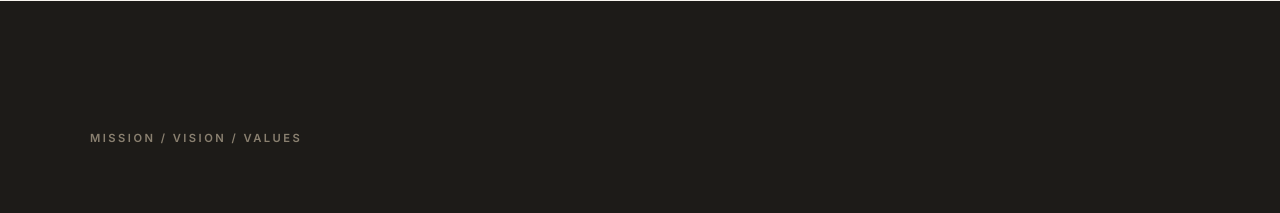
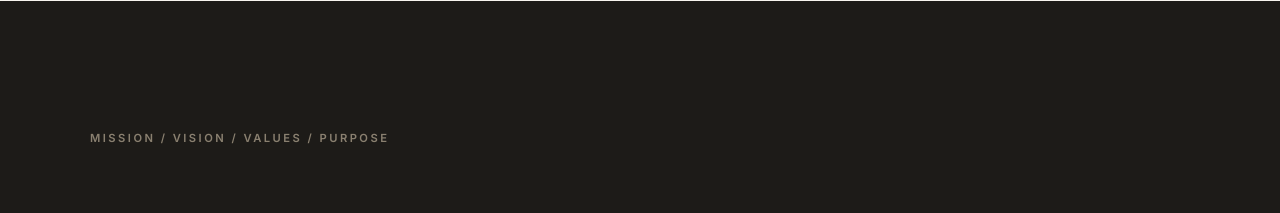
Before and after one commit to akhauoli/hauoli-site, a React (Vite) app: page / in a window 1280 px wide. Shown: the part 3120-3333 px from the top of the page. Built offline with nearby package versions, Linux system fonts and the light colour scheme.

Commit message:
MVVセクションラベルをMission/Vision/Values/Purposeに修正
Co-Authored-By: Claude Sonnet 4.6 <noreply@anthropic.com>

```diff
--- a/src/App.jsx
+++ b/src/App.jsx
@@ -274,7 +274,7 @@ function MVV() {
   return (
     <section id="mvv" className="section mvv">
       <div className={`section-inner reveal${inView ? ' in-view' : ''}`} ref={ref}>
-        <p className="section-label">Mission / Vision / Values</p>
+        <p className="section-label">Mission / Vision / Values / Purpose</p>
         <blockquote className="mvv-vision">
           自分にしか描けない人生を、自分らしく。
         </blockquote>
```
